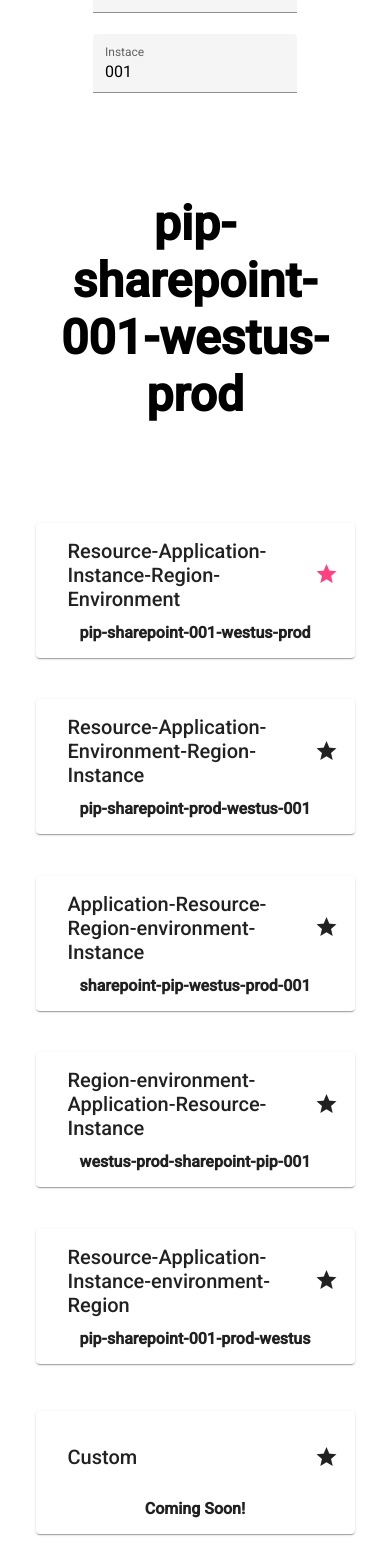
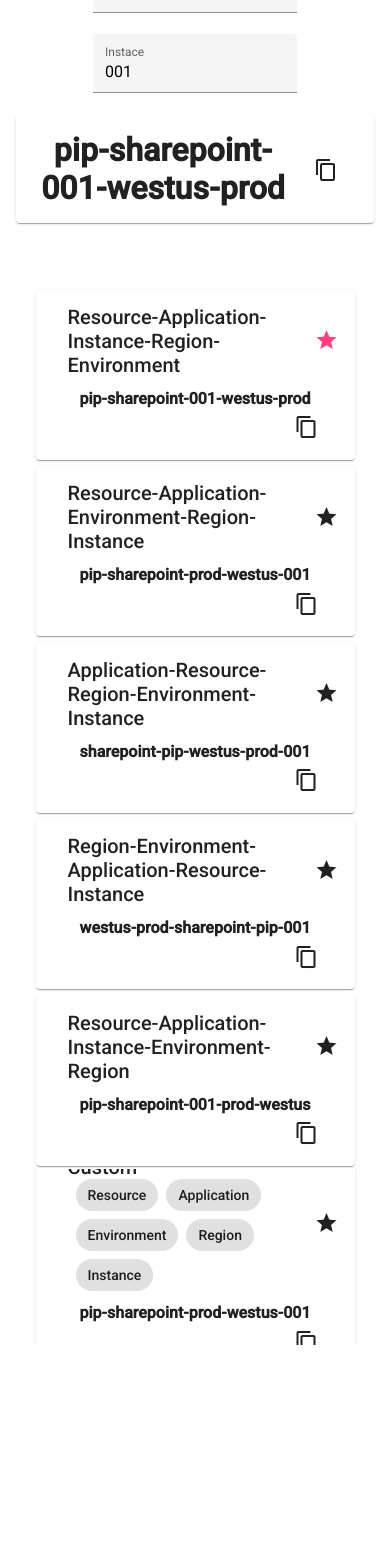
Before and after one commit to TrueNorthIT/azure-resource-name-generator, an Angular app: page / in a window 390 px wide. Shown: the part 946-2507 px from the top of the page. After the commit the page ends 2291 px from the top, so only its background shows below. Built offline with nearby package versions, Linux system fonts and the light colour scheme.

Commit message:
Merge Clipboard & Card selection to main (#4)
* Allow empty params

* Custom working in card

* Custom fully working & press anywhere for selction.

* Clipboard & Responsiveness

* Fix the tests

Co-authored-by: Joe Pitts <jpitts@truenorthit.co.uk>

```diff
--- a/src/app/app.component.html
+++ b/src/app/app.component.html
@@ -15,7 +15,11 @@
     <!-- <button mat-raised-button>Generate!</button> -->
 
 
-    <h1 *ngIf = "resourceData">{{name}}</h1>
+    <mat-card fxLayout = "flex" fxLayoutAlign="center">
+      <h1 *ngIf = "resourceData">{{name}}</h1>
+      <button mat-button matTooltip="Copy the name to the clipboard!" (click) = "displayMessage('Coppied to Clipboard!')" [cdkCopyToClipboard] ="name"><mat-icon>content_copy</mat-icon></button>
+
+    </mat-card>
   </section>
 </section>
 
--- a/src/app/app.component.scss
+++ b/src/app/app.component.scss
@@ -38,5 +38,18 @@ header button{
 #generator h1 {
     font-size: 48px;
     text-align: center;
-    padding: 2rem;
+    padding: 0px;
+    margin: 0px;
 }
+
+mat-card{
+    margin-bottom: 64px;
+    margin-left: 1rem;
+    margin-right: 1rem;
+}
+
+@media screen and (max-width: 1000px) {
+    #generator h1 {
+        font-size: 32px;
+    }
+}
--- a/src/app/app.component.ts
+++ b/src/app/app.component.ts
@@ -1,4 +1,5 @@
 import { Component } from '@angular/core';
+import { MatSnackBar } from '@angular/material/snack-bar';
 import { Data } from './input-form/data-model';
 @Component({
   selector: 'app-root',
@@ -12,9 +13,14 @@ export class AppComponent {
   name: string = "";
 
 
-  constructor() {
+  constructor(private _snackBar: MatSnackBar) {
     this.nameChange(this.nameFormat);
   }
+
+  displayMessage(messgae: string) {
+    this._snackBar.open(messgae);
+  }
+
 
   setData(newData: Data) {
     this.resourceData = newData;
@@ -27,6 +33,8 @@ export class AppComponent {
       .replace("Application", this.resourceData.name)
       .replace("Environment", this.resourceData.environment)
       .replace("Region", this.resourceData.region)
-      .replace("Instance", this.resourceData.instance);
+      .replace("Instance", this.resourceData.instance)
+      .replace("--", "-");
+    if (this.name.endsWith("-")) this.name = this.name.substr(0, this.name.length-1);
   }
 }
--- a/src/app/format-selector/format-selector.component.html
+++ b/src/app/format-selector/format-selector.component.html
@@ -1,85 +1,107 @@
 <mat-grid-list id="grid" [cols]="breakpoint" [rowHeight]="rowHeight" (window:resize)="onResize()">
     <mat-grid-tile class="tile">
-        <mat-card fxLayout="column">
+        <mat-card fxLayout="column"
+            (click)="changeSelection($event, 'Resource-Application-Instance-Region-Environment')">
             <mat-card-header fxLayoutAlign="space-between center">
                 <mat-card-title>Resource-Application-Instance-Region-Environment</mat-card-title>
                 <mat-card-actions>
-                    <button color = "accent" mat-icon-button aria-label="Example icon button with a heart icon" (click) = "changeSelection($event, 'Resource-Application-Instance-Region-Environment')">
+                    <button color="accent" mat-icon-button aria-label="Selected Indicator">
                         <mat-icon>star</mat-icon>
                     </button>
                 </mat-card-actions>
             </mat-card-header>
-            <b fxFlexAlign="center">{{data.resource}}-{{data.name}}-{{data.instance}}-{{data.region}}-{{data.environment}}</b>
+            <b fxFlexAlign="center">{{generateName("Resource-Application-Instance-Region-Environment")}}</b>
+            <button mat-button matTooltip="Copy the name to the clipboard!" fxFlexAlign="end"  (click) = "displayMessage('Coppied to Clipboard!')" [cdkCopyToClipboard] ="generateName('Resource-Application-Instance-Region-Environment')"><mat-icon>content_copy</mat-icon></button>
+        </mat-card>
+    </mat-grid-tile>
+
+    <mat-grid-tile>
+        <mat-card fxLayout="column"
+            (click)="changeSelection($event, 'Resource-Application-Environment-Region-Instance')">
+            <mat-card-header fxLayoutAlign="space-between center">
+                <mat-card-title>Resource-Application-Environment-Region-Instance</mat-card-title>
+                <mat-card-actions>
+                    <button mat-icon-button aria-label="Selected Indicator">
+                        <mat-icon>star</mat-icon>
+                    </button>
+                </mat-card-actions>
+            </mat-card-header>
+            <b fxFlexAlign="center">{{generateName("Resource-Application-Environment-Region-Instance")}}</b>
+            <button mat-button matTooltip="Copy the name to the clipboard!" fxFlexAlign="end"  (click) = "displayMessage('Coppied to Clipboard!')" [cdkCopyToClipboard] ="generateName('Resource-Application-Environment-Region-Instance')"><mat-icon>content_copy</mat-icon></button>
+        </mat-card>
+    </mat-grid-tile>
+
+    <mat-grid-tile>
+        <mat-card fxLayout="column"
+            (click)="changeSelection($event, 'Application-Resource-Region-Environment-Instance')">
+            <mat-card-header fxLayoutAlign="space-between center">
+                <mat-card-title>Application-Resource-Region-Environment-Instance</mat-card-title>
+                <mat-card-actions>
+                    <button color="green" mat-icon-button aria-label="Selected Indicator"
+                        (click)="changeSelection($event, 'Application-Resource-Region-Environment-Instance')">
+                        <mat-icon>star</mat-icon>
+                    </button>
+                </mat-card-actions>
+            </mat-card-header>
+            <b fxFlexAlign="center">{{generateName("Application-Resource-Region-Environment-Instance")}}</b>
+            <button mat-button matTooltip="Copy the name to the clipboard!" fxFlexAlign="end"  (click) = "displayMessage('Coppied to Clipboard!')" [cdkCopyToClipboard] ="generateName('Application-Resource-Region-Environment-Instance')"><mat-icon>content_copy</mat-icon></button>
+        </mat-card>
+    </mat-grid-tile>
+
+    <mat-grid-tile>
+        <mat-card fxLayout="column"
+            (click)="changeSelection($event, 'Region-Environment-Application-Resource-Instance')">
+            <mat-card-header fxLayoutAlign="space-between center">
+                <mat-card-title>Region-Environment-Application-Resource-Instance</mat-card-title>
+                <mat-card-actions>
+                    <button mat-icon-button aria-label="Selected Indicator">
+                        <mat-icon>star</mat-icon>
+                    </button>
+                </mat-card-actions>
+            </mat-card-header>
+            <b fxFlexAlign="center">{{generateName("Region-Environment-Application-Resource-Instance")}}</b>
+            <button mat-button matTooltip="Copy the name to the clipboard!" fxFlexAlign="end"  (click) = "displayMessage('Coppied to Clipboard!')" [cdkCopyToClipboard] ="generateName('Region-Environment-Application-Resource-Instance')"><mat-icon>content_copy</mat-icon></button>
         </mat-card>
     </mat-grid-tile>
 
     <mat-grid-tile>
         <mat-card fxLayout="column">
-            <mat-card-header fxLayoutAlign="space-between center">
-                <mat-card-title>Resource-Application-Environment-Region-Instance</mat-card-title>
+            <mat-card-header fxLayoutAlign="space-between center"
+                (click)="changeSelection($event, 'Resource-Application-Instance-Environment-Region')">
+                <mat-card-title>Resource-Application-Instance-Environment-Region</mat-card-title>
                 <mat-card-actions>
-                    <button mat-icon-button aria-label="Example icon button with a heart icon" (click) = "changeSelection($event, 'Resource-Application-Environment-Region-Instance')">
+                    <button mat-icon-button aria-label="Selected Indicator">
                         <mat-icon>star</mat-icon>
                     </button>
                 </mat-card-actions>
             </mat-card-header>
-            <b fxFlexAlign="center">{{data.resource}}-{{data.name}}-{{data.environment}}-{{data.region}}-{{data.instance}}</b>
+            <b fxFlexAlign="center">{{generateName("Resource-Application-Instance-Environment-Region")}}</b>
+            <button mat-button matTooltip="Copy the name to the clipboard!" fxFlexAlign="end"  (click) = "displayMessage('Coppied to Clipboard!')" [cdkCopyToClipboard] ="generateName('Resource-Application-Instance-Environment-Region')"><mat-icon>content_copy</mat-icon></button>
         </mat-card>
     </mat-grid-tile>
 
     <mat-grid-tile>
-        <mat-card fxLayout="column">
+        <mat-card fxLayout="column" (click)="changeSelection($event, 'custom')">
             <mat-card-header fxLayoutAlign="space-between center">
-                <mat-card-title>Application-Resource-Region-environment-Instance</mat-card-title>
+                <mat-card-title>
+                    <span>Custom -</span>
+                    <mat-chip-list class="example-chip" cdkDropList cdkDropListOrientation="horizontal"
+                        (cdkDropListDropped)="drop($event)">
+                        <mat-chip class="example-box" cdkDrag *ngFor="let p of params">
+                            {{p.name}}
+                        </mat-chip>
+
+                    </mat-chip-list>
+
+                </mat-card-title>
                 <mat-card-actions>
-                    <button color = "green" mat-icon-button aria-label="Example icon button with a heart icon"  (click) = "changeSelection($event, 'Application-Resource-Region-Environment-Instance')">
-                        <mat-icon >star</mat-icon>
-                    </button>
-                </mat-card-actions>
-            </mat-card-header>
-            <b fxFlexAlign="center">{{data.name}}-{{data.resource}}-{{data.region}}-{{data.environment}}-{{data.instance}}</b>
-        </mat-card>
-    </mat-grid-tile>
-
-    <mat-grid-tile>
-        <mat-card fxLayout="column">
-            <mat-card-header fxLayoutAlign="space-between center">
-                <mat-card-title>Region-environment-Application-Resource-Instance</mat-card-title>
-                <mat-card-actions>
-                    <button mat-icon-button aria-label="Example icon button with a heart icon" (click) = "changeSelection($event, 'Region-Environment-Application-Resource-Instance')">
+                    <button mat-icon-button aria-label="Selected Indicator">
                         <mat-icon>star</mat-icon>
                     </button>
                 </mat-card-actions>
             </mat-card-header>
-            <b fxFlexAlign="center">{{data.region}}-{{data.environment}}-{{data.name}}-{{data.resource}}-{{data.instance}}</b>
-        </mat-card>
-    </mat-grid-tile>
-
-    <mat-grid-tile>
-        <mat-card fxLayout="column">
-            <mat-card-header fxLayoutAlign="space-between center">
-                <mat-card-title>Resource-Application-Instance-environment-Region</mat-card-title>
-                <mat-card-actions>
-                    <button mat-icon-button aria-label="Example icon button with a heart icon"  (click) = "changeSelection($event, 'Resource-Application-Instance-Environment-Region')">
-                        <mat-icon>star</mat-icon>
-                    </button>
-                </mat-card-actions>
-            </mat-card-header>
-            <b fxFlexAlign="center">{{data.resource}}-{{data.name}}-{{data.instance}}-{{data.environment}}-{{data.region}}</b>
-        </mat-card>
-    </mat-grid-tile>
-
-    <mat-grid-tile>
-        <mat-card fxLayout="column">
-            <mat-card-header fxLayoutAlign="space-between center">
-                <mat-card-title>Custom</mat-card-title>
-                <mat-card-actions>
-                    <button mat-icon-button aria-label="Example icon button with a heart icon">
-                        <mat-icon>star</mat-icon>
-                    </button>
-                </mat-card-actions>
-            </mat-card-header>
-            <b fxFlexAlign="center">Coming Soon!</b>
+            <b fxFlexAlign="center">{{generateName(customToString())}}</b>
+            <button mat-button matTooltip="Copy the name to the clipboard!" fxFlexAlign="end"  (click) = "displayMessage('Coppied to Clipboard!')" [cdkCopyToClipboard] ="generateName('Resource-Application-Instance-Region-Environment')"><mat-icon>content_copy</mat-icon></button>
         </mat-card>
     </mat-grid-tile>
 
--- a/src/app/format-selector/format-selector.component.scss
+++ b/src/app/format-selector/format-selector.component.scss
@@ -1,26 +1,37 @@
-#grid{
+#grid {
   margin-left: 20vw;
   margin-right: 20vw;
   padding-bottom: 0px !important;
 }
 
 @media screen and (max-width: 1900px) {
-    #grid{
+  #grid {
     margin-left: 15vw;
     margin-right: 15vw;
   }
 }
 
 @media screen and (max-width: 1700px) {
-    #grid{
+  #grid {
     margin-left: 5vw;
     margin-right: 5vw;
   }
 }
 
-mat-card{
+mat-card {
   width: 100%;
-    // padding: 0px;
   margin: 16px;
+  cursor: pointer;
+}
 
+.example-box.cdk-drag-animating {
+  transition: transform 250ms cubic-bezier(0, 0, 0.2, 1);
 }
+
+.example-chip .cdk-drop-list-dragging {
+  transition: transform 250ms cubic-bezier(0, 0, 0.2, 1);
+}
+mat-chip-list{
+    display: inline-block;
+    margin-left: 0.5rem;
+}
--- a/src/app/format-selector/format-selector.component.ts
+++ b/src/app/format-selector/format-selector.component.ts
@@ -1,5 +1,10 @@
 import { Component, EventEmitter, Input, OnInit, Output } from '@angular/core';
+import { CdkDragDrop, moveItemInArray } from '@angular/cdk/drag-drop';
 import { Data } from '../input-form/data-model';
+import {MatSnackBar} from '@angular/material/snack-bar';
+export interface Parameter {
+  name: string;
+}
 
 @Component({
   selector: 'app-format-selector',
@@ -14,28 +19,77 @@ export class FormatSelectorComponent implements OnInit {
   @Output() selectedChange = new EventEmitter<string>();
   @Input() data!: Data;
 
-  changeSelection(event: any, newSelection: string) {
-    document.getElementsByClassName("mat-accent")[0].classList.remove("mat-accent")
-    event.target.classList.add("mat-accent");
-    this.selected = newSelection;
-    this.selectedChange.emit(this.selected);
+  params: Parameter[] = [
+    { name: "Resource" },
+    { name: "Application" },
+    { name: "Environment" },
+    { name: "Region" },
+    { name: "Instance" }
+  ];
+
+  constructor(private _snackBar: MatSnackBar) {
   }
-
-  constructor() { }
 
   ngOnInit() {
     this.onResize();
   }
 
+  customToString(): string {
+    let str = ""
+    this.params.forEach(p => {
+      str += p.name + "-";
+    });
+    return str.substr(0, str.length-1);
+  }
+
+  displayMessage(messgae: string) {
+    this._snackBar.open(messgae);
+  }
+
+  changeSelection(event: any, newSelection: string) {
+    console.log(event)
+    if (event.target.classList.contains("mat-button-wrapper")) return;
+    let card = event.target.closest("mat-card");
+    document.getElementsByClassName("mat-accent")[0].classList.remove("mat-accent")
+    card.querySelector("button").classList.add("mat-accent");
+    if (newSelection === "custom") return this.customSelection();
+    this.selected = newSelection;
+    this.selectedChange.emit(this.selected);
+  }
+
+  customSelection() {
+    this.selectedChange.emit(this.customToString());
+  }
+
+
+  drop(event: CdkDragDrop<Parameter[]>) {
+    console.log(event)
+    moveItemInArray(this.params, event.previousIndex, event.currentIndex);
+    if (this.selected === "custom")    this.customSelection();
+  }
+
   onResize() {
-    if (window.innerWidth <= 400) { this.rowHeight = "2:1"; this.breakpoint = 1 } else
-    if (window.innerWidth <= 450) { this.rowHeight = "2.5:1"; this.breakpoint = 1 } else
-    if (window.innerWidth <= 600) { this.rowHeight = "3:1"; this.breakpoint = 1 } else
-    if (window.innerWidth <= 900) { this.rowHeight = "4:1"; this.breakpoint = 1 } else
-    if (window.innerWidth <= 1200) { this.rowHeight = "6:1"; this.breakpoint = 1 } else
-    if (window.innerWidth <= 1450) { this.rowHeight = "8:1"; this.breakpoint = 1;} else
-    if (window.innerWidth >= 2600) { this.rowHeight = "6:1"; this.breakpoint = 2;} else
-    {this.rowHeight = "4:1"; this.breakpoint = 2;}
+    if (window.innerWidth <= 500) { this.rowHeight = "2:1"; this.breakpoint = 1 } else
+    if (window.innerWidth <= 650) { this.rowHeight = "2.5:1"; this.breakpoint = 1 } else
+    if (window.innerWidth <= 750) { this.rowHeight = "3.5:1"; this.breakpoint = 1 } else
+    if (window.innerWidth <= 950) { this.rowHeight = "4:1"; this.breakpoint = 1 } else
+    if (window.innerWidth <= 1200) { this.rowHeight = "5:1"; this.breakpoint = 1 } else
+    if (window.innerWidth <= 1450) { this.rowHeight = "6:1"; this.breakpoint = 1; } else
+    if (window.innerWidth >= 2600) { this.rowHeight = "6:1"; this.breakpoint = 2; } else { this.rowHeight = "4:1"; this.breakpoint = 2; }
+
+  }
+
+  generateName(nameFormat: string): string {
+    let name = nameFormat;
+    name = nameFormat.replace("Resource", this.data.resource)
+      .replace("Application", this.data.name)
+      .replace("Environment", this.data.environment)
+      .replace("Region", this.data.region)
+      .replace("Instance", this.data.instance)
+      .replace("--", "-");
+    if (name.endsWith("-")) name = name.substr(0, name.length - 1);
+    return name
+  }
+
 
 }
-}
--- a/src/styles.scss
+++ b/src/styles.scss
@@ -1,4 +1,9 @@
 /* You can add global styles to this file, and also import other style files */
 @import "~@angular/material/prebuilt-themes/indigo-pink.css";
 html, body { height: 100%; }
+body {height: calc(100% - 64px);}
 body { margin: 0; font-family: Roboto, "Helvetica Neue", sans-serif; }
+.mat-simple-snackbar span {
+    margin: auto;
+    text-align: center;
+  }
```
Also changed, not shown: src/app/app.module.ts (+14 -3 lines), 2 other files (tests, documents, lock files or other folders). Lines whose indentation alone changed are shown as unchanged.
